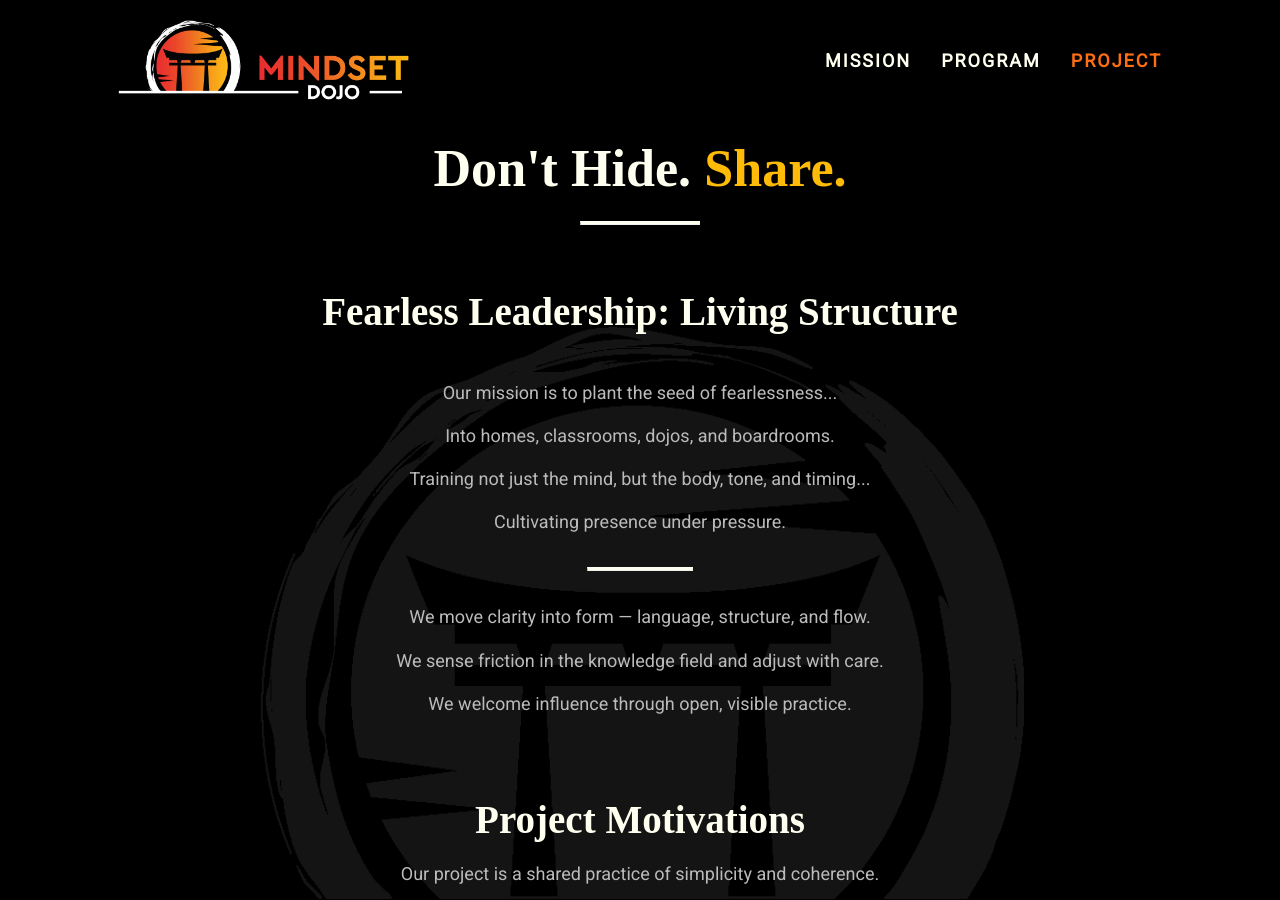
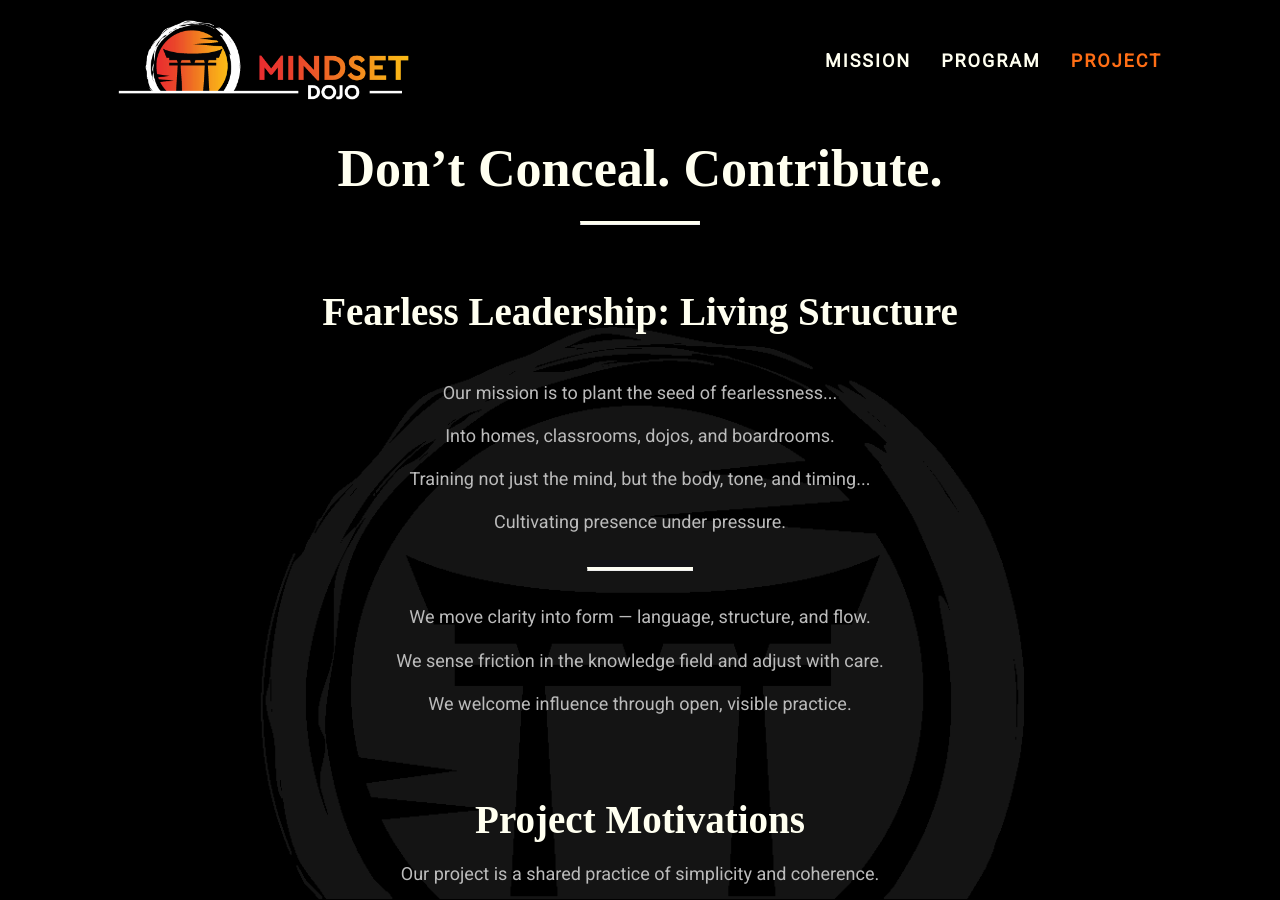
Before and after one commit to mindset-dojo/mindset-dojo.github.io, a Jekyll site: the page built from project.md, in a window 1280 px wide and 900 px high. Built offline with Jekyll 4.4.1, drawn with Linux system fonts in a browser that asks for light colours; some web fonts are replaced.

Commit message:
refactor: Don't Conceal.  Contribute.

```diff
--- a/_data/project.yaml
+++ b/_data/project.yaml
@@ -1,5 +1,5 @@
 ---
-mantra: "Don't Hide. Share."
+mantra: "Don’t Conceal. Contribute."
 context:
   mission_rally_suffix_label: ": Living Structure"
   mission_statement_bridge:
--- a/project.md
+++ b/project.md
@@ -1,6 +1,6 @@
 ---
 layout: default
-title: Don't Hide. Share.
+title: Don’t Conceal. Contribute.
 h1_mark: Share.
 h1_hr: true
 permalink: /project/
```
